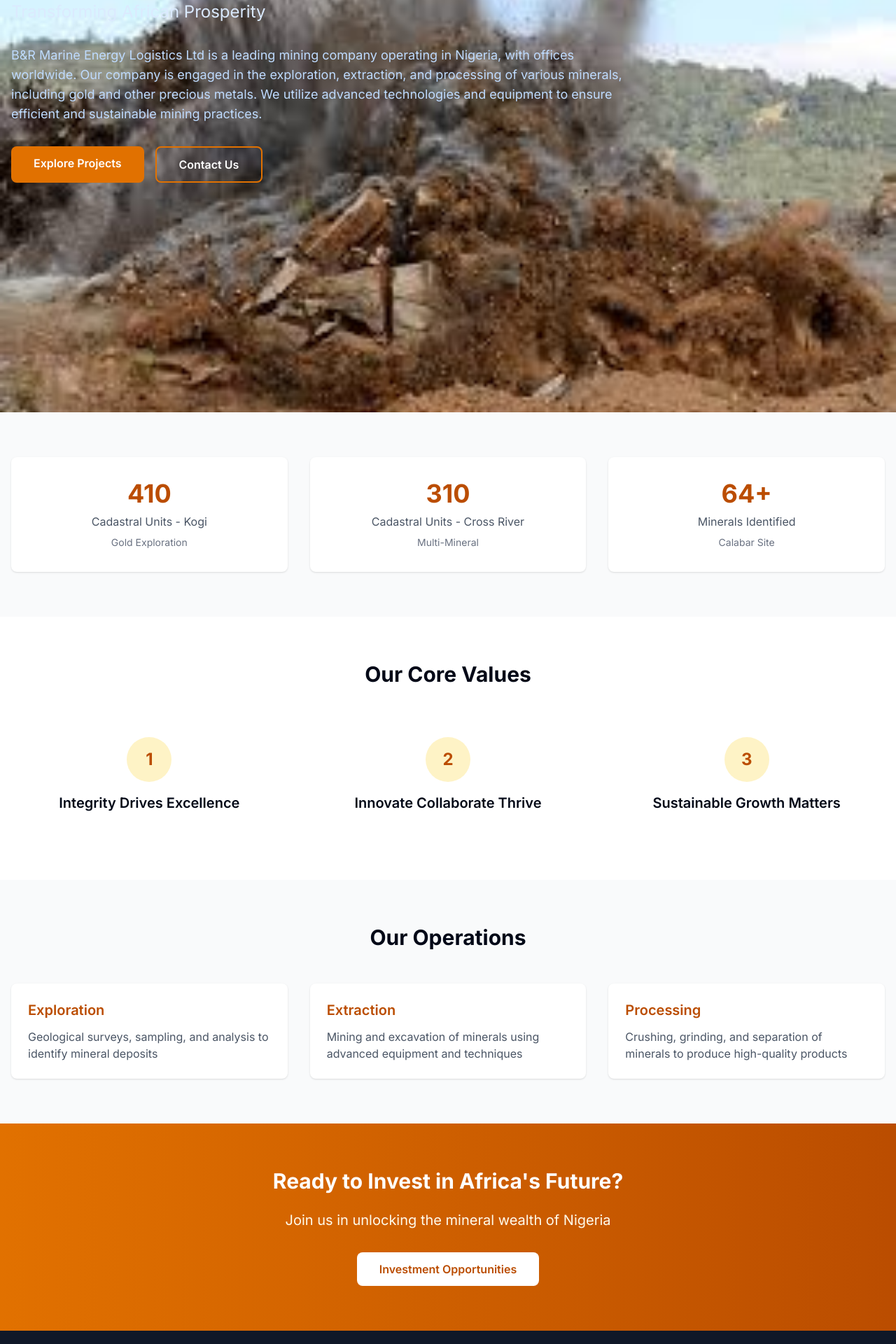
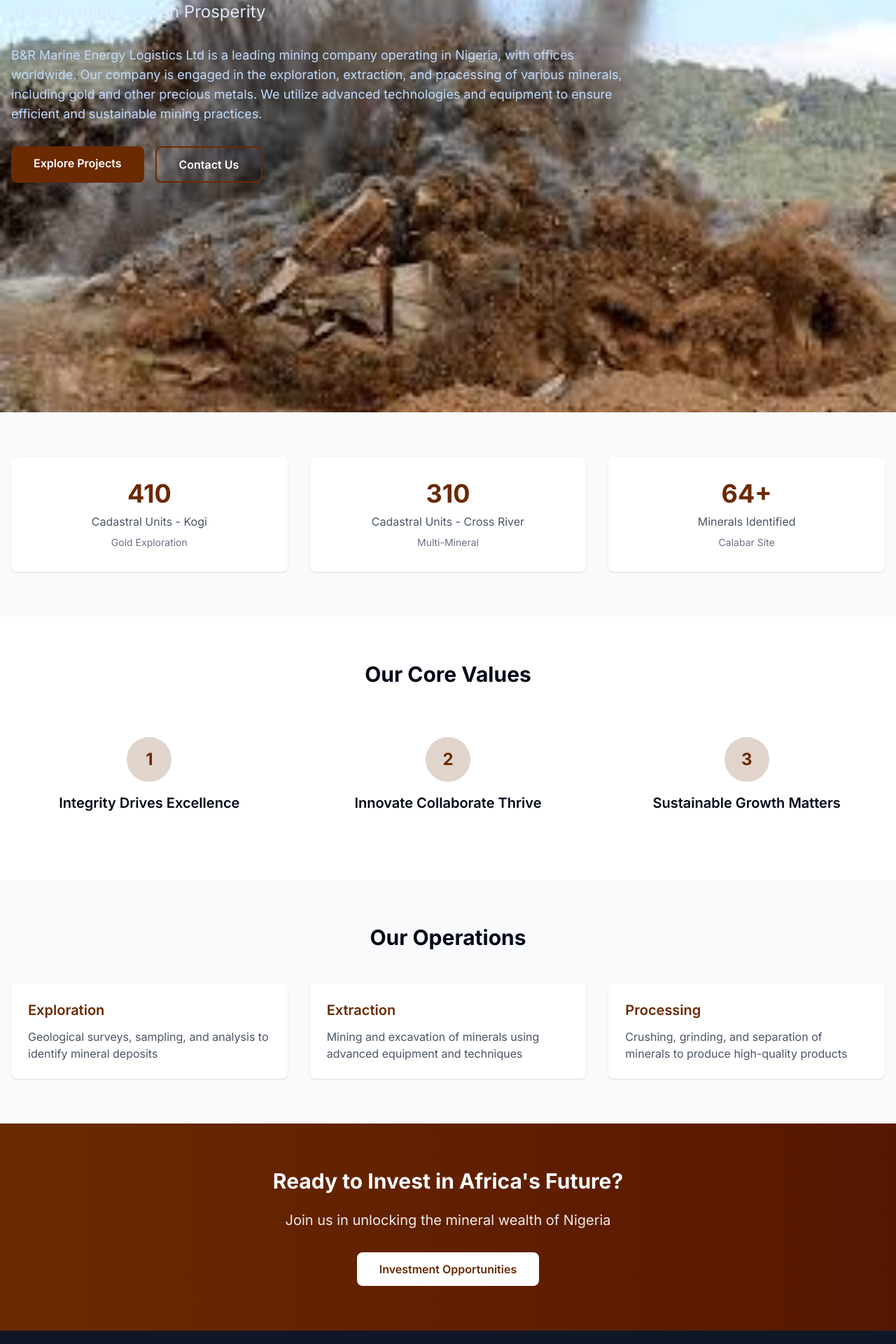
Before and after one commit to AntipasBen23/MARINE, a Next.js app: page / in a window 1280 px wide. Shown: the part 211-2131 px from the top of the page at 70% size. Built offline with nearby package versions, Linux system fonts and the light colour scheme.

Commit message:
switched colour blockk 2

```diff
--- a/src/app/page.tsx
+++ b/src/app/page.tsx
@@ -31,13 +31,17 @@
             <div className="flex flex-wrap gap-4">
               <a
                 href="#projects"
-                className="bg-amber-600 text-white px-8 py-3 rounded-lg font-semibold hover:bg-amber-700 transition"
+                className="px-8 py-3 rounded-lg font-semibold transition"
+                style={{ backgroundColor: 'rgb(107, 42, 0)', color: 'white' }}
+                onMouseEnter={(e) => e.currentTarget.style.backgroundColor = 'rgb(87, 22, 0)'}
+                onMouseLeave={(e) => e.currentTarget.style.backgroundColor = 'rgb(107, 42, 0)'}
               >
                 Explore Projects
               </a>
               <a
                 href="#contact"
-                className="border-2 border-amber-600 text-white px-8 py-3 rounded-lg font-semibold hover:bg-amber-600/20 transition"
+                className="border-2 text-white px-8 py-3 rounded-lg font-semibold hover:bg-white/20 transition"
+                style={{ borderColor: 'rgb(107, 42, 0)' }}
               >
                 Contact Us
               </a>
@@ -51,21 +55,21 @@
         <div className="container mx-auto px-4">
           <div className="grid grid-cols-1 md:grid-cols-3 gap-8 text-center">
             <div className="bg-white p-8 rounded-lg shadow-sm">
-              <div className="text-4xl font-bold text-amber-700 mb-2">
+              <div className="text-4xl font-bold mb-2" style={{ color: 'rgb(107, 42, 0)' }}>
                 {companyInfo.sites.kogi.cadastralUnits}
               </div>
               <div className="text-gray-600">Cadastral Units - Kogi</div>
               <div className="text-sm text-gray-500 mt-2">Gold Exploration</div>
             </div>
             <div className="bg-white p-8 rounded-lg shadow-sm">
-              <div className="text-4xl font-bold text-amber-700 mb-2">
+              <div className="text-4xl font-bold mb-2" style={{ color: 'rgb(107, 42, 0)' }}>
                 {companyInfo.sites.crossRiver.cadastralUnits}
               </div>
               <div className="text-gray-600">Cadastral Units - Cross River</div>
               <div className="text-sm text-gray-500 mt-2">Multi-Mineral</div>
             </div>
             <div className="bg-white p-8 rounded-lg shadow-sm">
-              <div className="text-4xl font-bold text-amber-700 mb-2">
+              <div className="text-4xl font-bold mb-2" style={{ color: 'rgb(107, 42, 0)' }}>
                 {companyInfo.sites.crossRiver.mineralsCount}+
               </div>
               <div className="text-gray-600">Minerals Identified</div>
@@ -82,8 +86,8 @@
           <div className="grid grid-cols-1 md:grid-cols-3 gap-8">
             {companyInfo.coreValues.map((value, index) => (
               <div key={index} className="text-center p-6">
-                <div className="bg-amber-100 w-16 h-16 rounded-full flex items-center justify-center mx-auto mb-4">
-                  <span className="text-2xl font-bold text-amber-700">{index + 1}</span>
+                <div className="w-16 h-16 rounded-full flex items-center justify-center mx-auto mb-4" style={{ backgroundColor: 'rgba(107, 42, 0, 0.2)' }}>
+                  <span className="text-2xl font-bold" style={{ color: 'rgb(107, 42, 0)' }}>{index + 1}</span>
                 </div>
                 <h3 className="text-xl font-semibold mb-2">{value}</h3>
               </div>
@@ -99,7 +103,7 @@
           <div className="grid grid-cols-1 md:grid-cols-3 gap-8">
             {companyInfo.activities.map((activity, index) => (
               <div key={index} className="bg-white p-6 rounded-lg shadow-sm">
-                <h3 className="text-xl font-semibold mb-3 text-amber-700">
+                <h3 className="text-xl font-semibold mb-3" style={{ color: 'rgb(107, 42, 0)' }}>
                   {activity.title}
                 </h3>
                 <p className="text-gray-600">{activity.description}</p>
@@ -110,15 +114,16 @@
       </section>
 
       {/* CTA Section */}
-      <section id="contact" className="py-16 bg-gradient-to-r from-amber-600 to-amber-700 text-white">
+      <section id="contact" className="py-16 text-white" style={{ background: 'linear-gradient(to right, rgb(107, 42, 0), rgb(87, 22, 0))' }}>
         <div className="container mx-auto px-4 text-center">
           <h2 className="text-3xl font-bold mb-6">Ready to Invest in Africa's Future?</h2>
-          <p className="text-xl mb-8 text-amber-50">
+          <p className="text-xl mb-8 text-white/90">
             Join us in unlocking the mineral wealth of Nigeria
           </p>
           <a
             href="/investment"
-            className="inline-block bg-white text-amber-700 px-8 py-3 rounded-lg font-semibold hover:bg-amber-50 transition"
+            className="inline-block bg-white px-8 py-3 rounded-lg font-semibold hover:bg-gray-100 transition"
+            style={{ color: 'rgb(107, 42, 0)' }}
           >
             Investment Opportunities
           </a>
```
